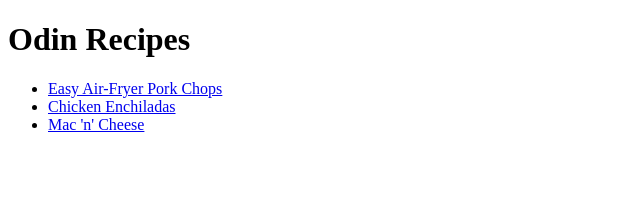
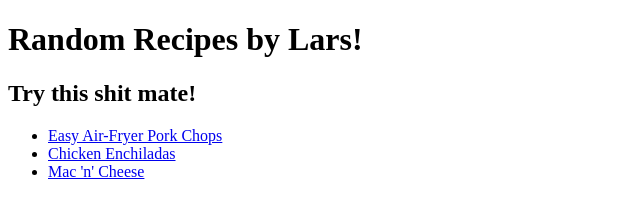
Before and after one commit to larsorbegozo/odin-recipes, a plain HTML site: page index.html in a window 1280 px wide. Shown: the whole page, without its empty margins (0-640 px from the left). Drawn offline with Linux system fonts and the light colour scheme.

Commit message:
Added some tweaks
Title and sub-title added for better design.

```diff
--- a/index.html
+++ b/index.html
@@ -6,7 +6,9 @@
     <title>Odin Recipes</title>
 </head>
 <body>
-    <h1>Odin Recipes</h1>
+    <h1>Random Recipes by Lars!</h1>
+
+    <h2>Try this shit mate!</h2>
 
     <ul>
         <li><a href="./recipes/easy-air-fryer-pork-chops.html">Easy Air-Fryer Pork Chops</a></li>
```
